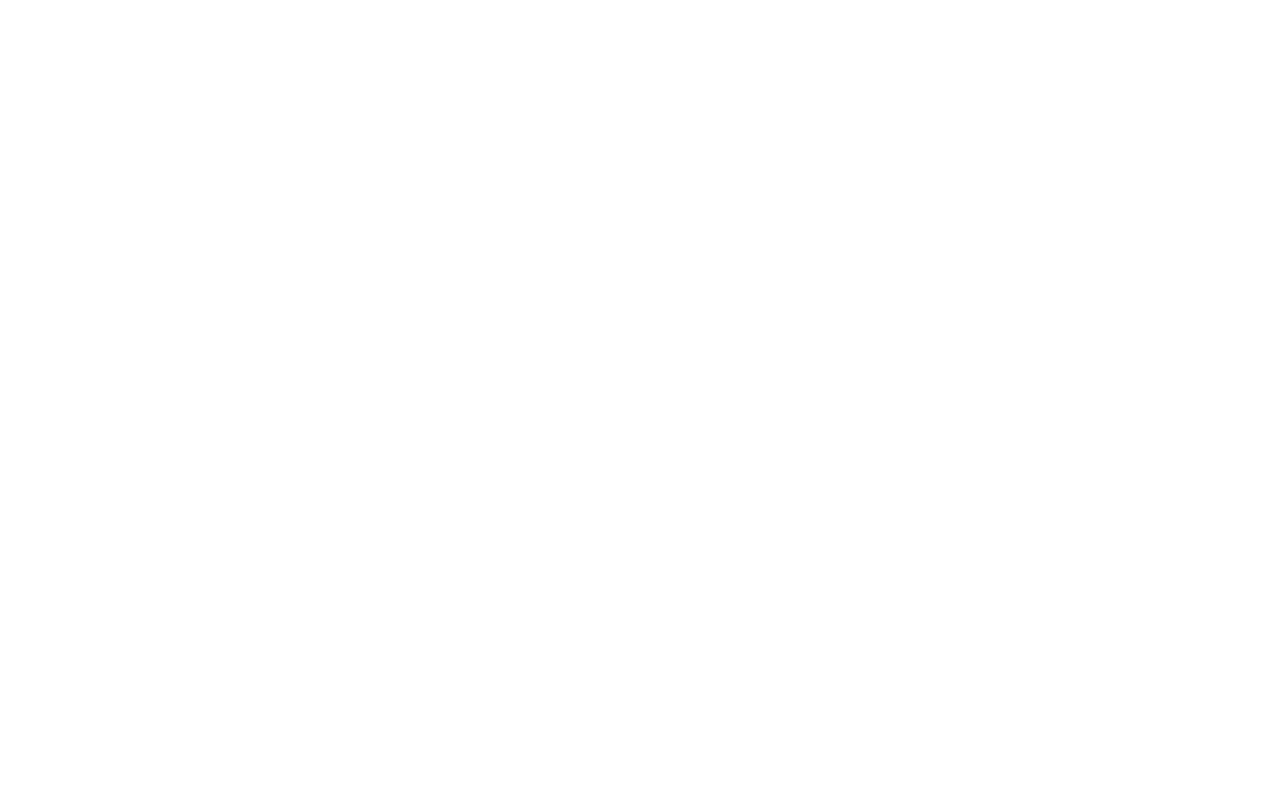
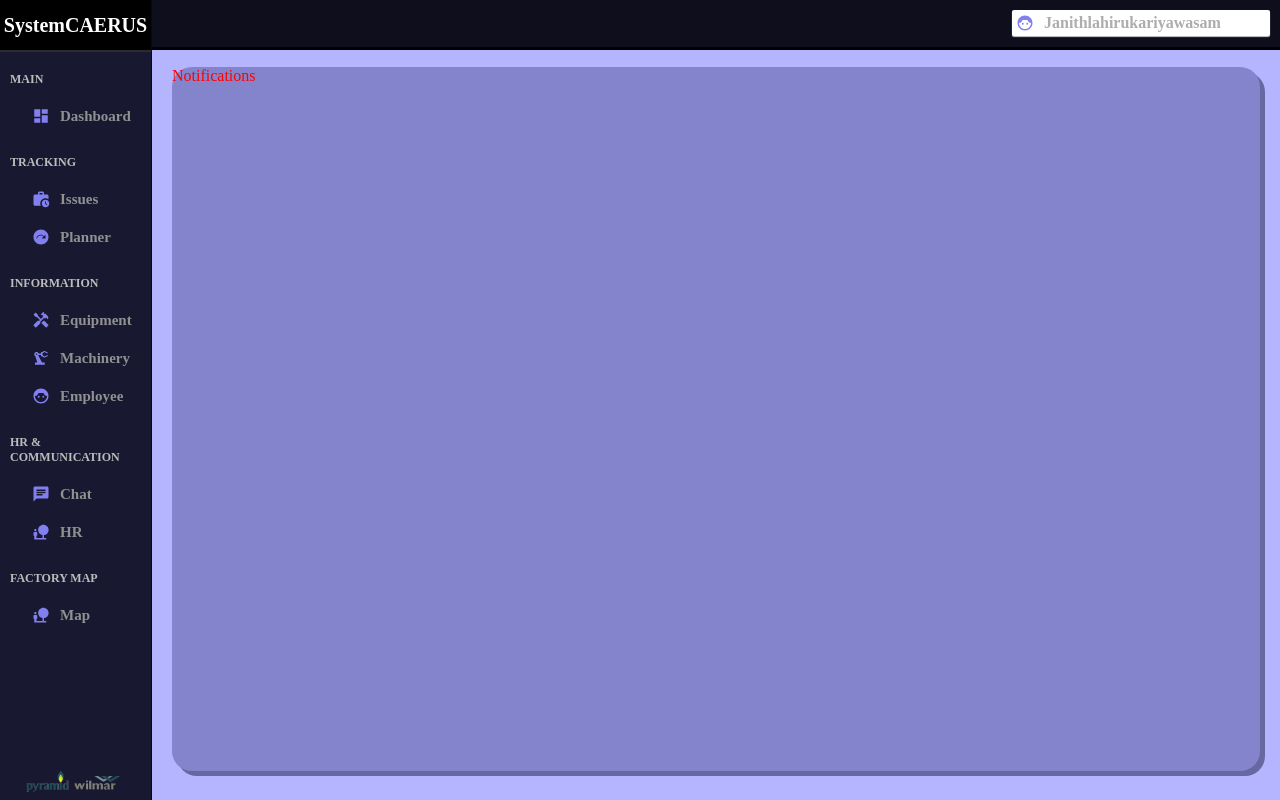
Before and after one commit to SystemCAERUS/SystemCAERUS-Administrators-Dashboard, a React (Create React App) app: page /hr in a window 1280 px wide. Before the commit this address had no page. Built offline with nearby package versions, Linux system fonts and the light colour scheme.

Commit message:
notification wrapper added

```diff
--- a/src/App.js
+++ b/src/App.js
@@ -9,6 +9,7 @@
   BrowserRouter,
   Routes,
 } from "react-router-dom";
+import Hr from './pages/hr/Hr'
 
 function App() {
   return (
@@ -17,6 +18,7 @@
         <Routes>
           <Route path='/' element={<Home/>}/>
           <Route path='/login' element={<Login/>}/>
+          <Route path='/hr' element={<Hr/>}/>
           <Route path='users'>
             <Route index element = {<List/>}/>
             <Route path=":userId" element = {<Single/>}/>
--- a/src/components/sidebar/Sidebar.jsx
+++ b/src/components/sidebar/Sidebar.jsx
@@ -58,6 +58,12 @@
             <NaturePeopleIcon className="icon" />
             <span>HR</span>
           </li>
+
+          <p className="title">FACTORY MAP</p>
+          <li>
+            <NaturePeopleIcon className="icon" />
+            <span>Map</span>
+          </li>
         </ul>
       </div>
       <div className="bottom">
--- a/src/pages/hr/Hr.jsx
+++ b/src/pages/hr/Hr.jsx
@@ -1,9 +1,24 @@
 import React from 'react'
+import Navbar from '../../components/navbar/Navbar'
+import Sidebar from '../../components/sidebar/Sidebar'
+import '../home/home.scss'
+import './hr.scss'
 
 function Hr() {
   return (
-    <div>
-      HR DEpartment details
+    <div className='home'>
+      <Sidebar/>
+      <div className="homeContainer">
+        <Navbar/>
+          <div className='hrwrapper'>
+            <div className="title">
+              Notifications
+            </div>
+            <div className="content">
+
+            </div>
+          </div>
+      </div>
     </div>
   )
 }
--- a/src/pages/hr/hr.scss
+++ b/src/pages/hr/hr.scss
@@ -0,0 +1,13 @@
+.home{
+    .homeContainer{
+        .hrwrapper{
+            margin: 20px;
+            background-color: #8484cd;
+            color: red;
+            width: 85vw;
+            min-height: 88vh;
+            border-radius: 20px;
+            box-shadow: 5px 5px #6767a1;
+        }
+    }
+}
```
